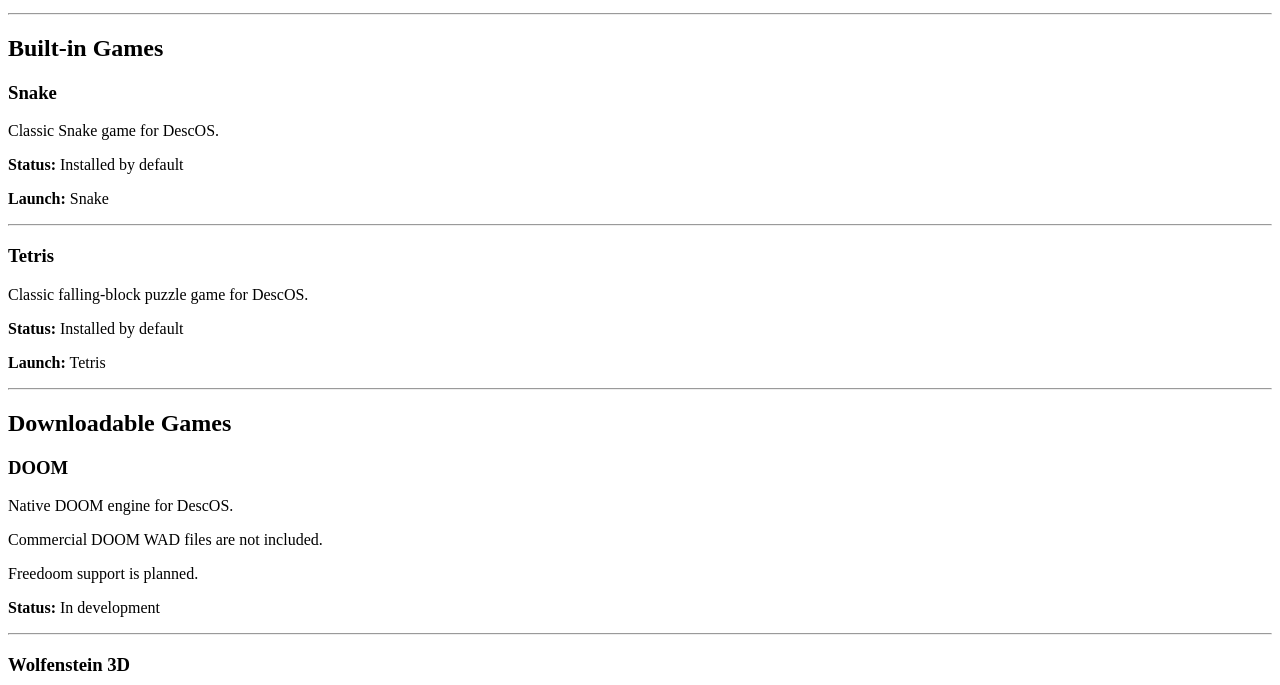
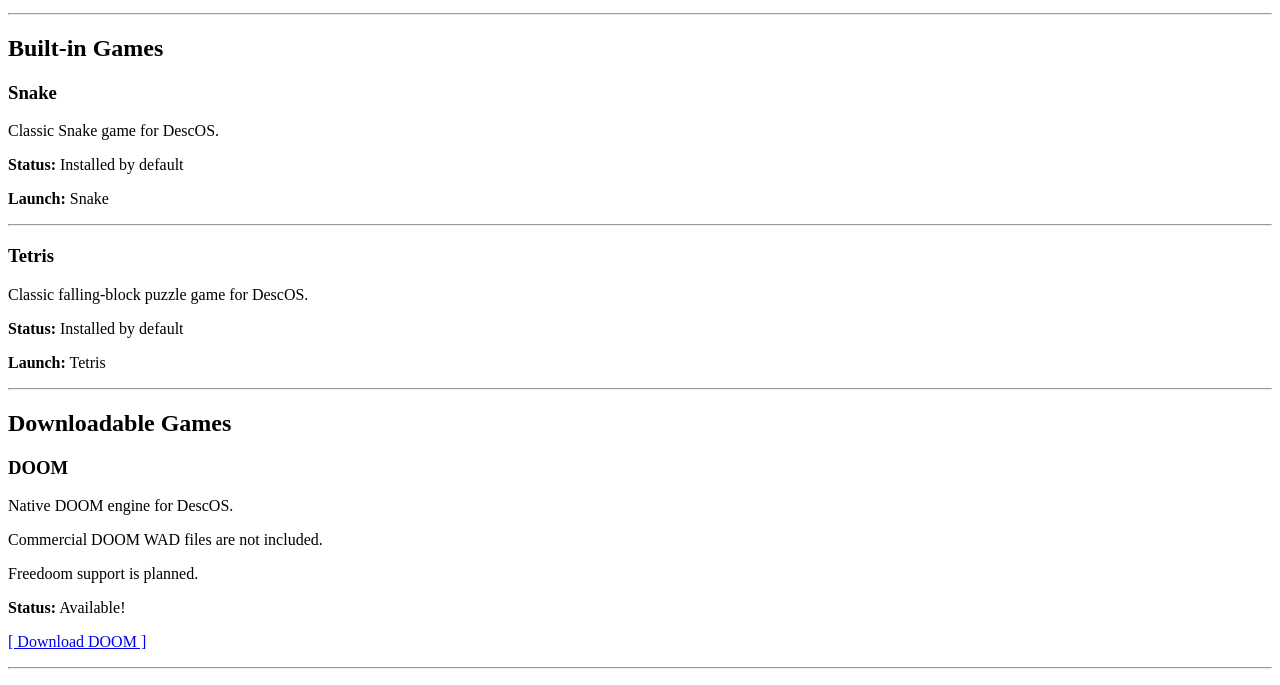
Before and after one commit to Bangeli11/descweb-site, a plain HTML site: page games.html in a window 1280 px wide. Shown: the part 101-786 px from the top of the page. Drawn offline with Linux system fonts and the light colour scheme.

Commit message:
Update games.html

```diff
--- a/games.html
+++ b/games.html
@@ -35,7 +35,13 @@
     <p>Native DOOM engine for DescOS.</p>
     <p>Commercial DOOM WAD files are not included.</p>
     <p>Freedoom support is planned.</p>
-    <p><strong>Status:</strong> In development</p>
+    <p><strong>Status:</strong> Available!</p>
+
+    <p>
+      <a href="https://bangeli11.github.io/descweb-site/packages/doom/doom.manifest">
+       [ Download DOOM ]
+      </a>
+    </p>
 
     <!-- Later:
     <p><a href="descos://install/doom">Download DOOM</a></p>
```
